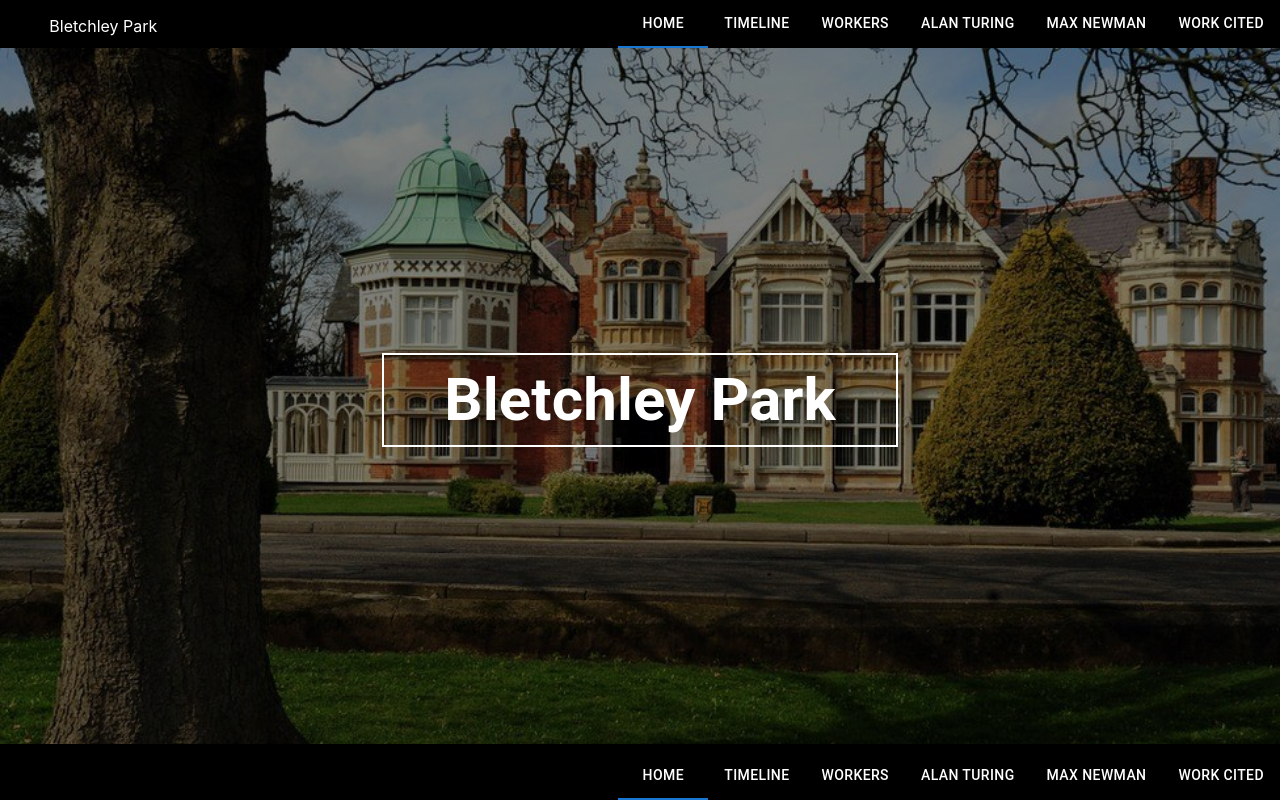
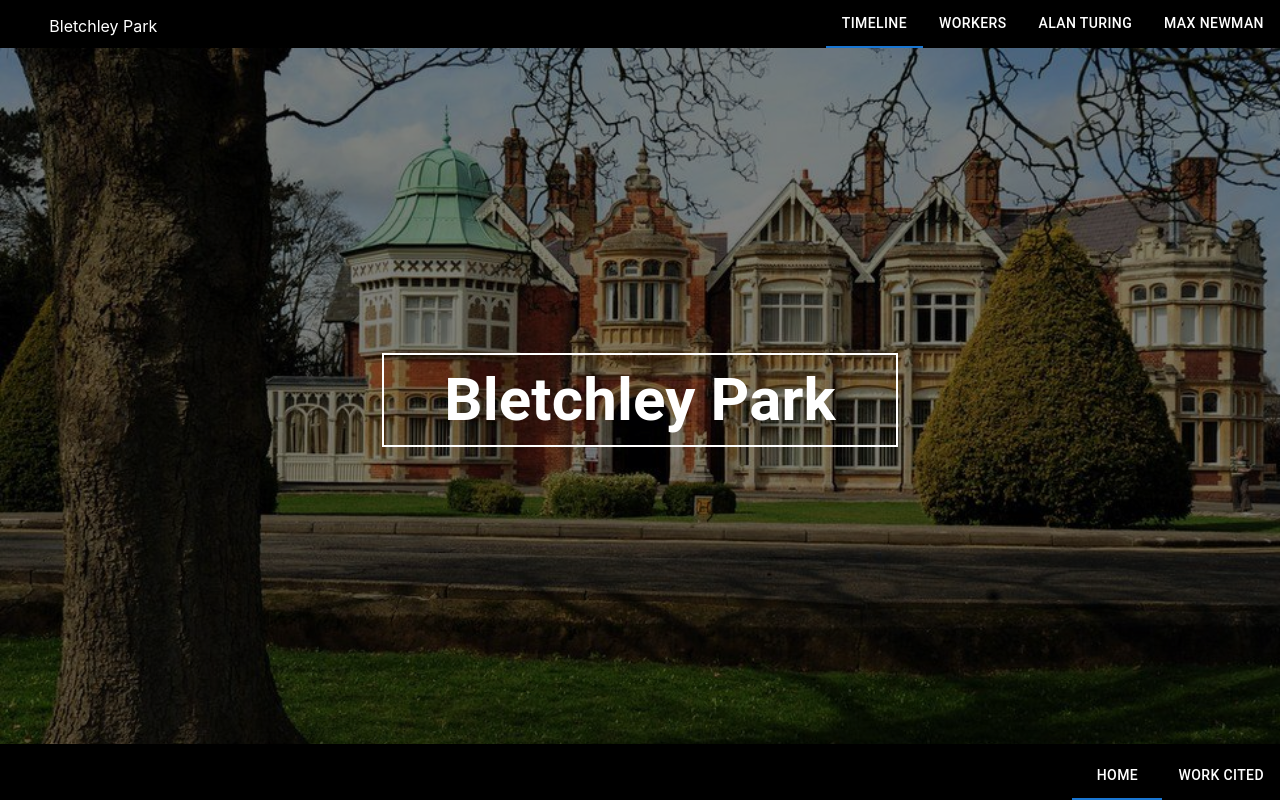
Before and after one commit to kimshek/HPS283, a React (Create React App) app: page / in a window 1280 px wide. Shown: the top 800 px of the page. Built offline with nearby package versions, Linux system fonts and the light colour scheme.

Commit message:
changed top and bottom tabs

```diff
--- a/src/Components/header.js
+++ b/src/Components/header.js
@@ -66,12 +66,12 @@ export default function Header() {
         <Grid item xs={8}>
           <Box sx={{ borderColor: 'divider', backgroundColor: 'black', width: '100%', height: '48px'}}>
             <Tabs value={value} onChange={handleChange} aria-label="basic tabs" sx={{ float:'right'}} >
-              <Tab label={<span style={{ color: 'white' }}>Home</span>} {...a11yProps(0)} />
+              {/* <Tab label={<span style={{ color: 'white' }}>Home</span>} {...a11yProps(0)} /> */}
               <Tab label={<span style={{ color: 'white' }}>Timeline</span>} {...a11yProps(1)} />
               <Tab label={<span style={{ color: 'white' }}>Workers</span>} {...a11yProps(2)} />
               <Tab label={<span style={{ color: 'white' }}>Alan Turing</span>} {...a11yProps(3)} />
               <Tab label={<span style={{ color: 'white' }}>Max Newman</span>} {...a11yProps(4)} />
-              <Tab label={<span style={{ color: 'white' }}>Work Cited</span>} {...a11yProps(5)} />
+              {/* <Tab label={<span style={{ color: 'white' }}>Work Cited</span>} {...a11yProps(5)} /> */}
             </Tabs>
           </Box>
         </Grid>
@@ -149,13 +149,13 @@ export default function Header() {
         </Grid>
         <Grid item xs={8}>
           <Box sx={{ borderColor: 'divider', backgroundColor: 'black', width: '100%', height: '48px'}}>
-            <Tabs value={value} onChange={handleChange} aria-label="basic tabs" sx={{ float:'right'}} >
-              <Tab label={<span style={{ color: 'white' }}>Home</span>} {...a11yProps(0)} />
-              <Tab label={<span style={{ color: 'white' }}>Timeline</span>} {...a11yProps(1)} />
+            <Tabs value={value} aria-label="basic tabs" sx={{ float:'right'}} >
+              <Tab onClick={() =>setValue(0)} label={<span style={{ color: 'white' }}>Home</span>} {...a11yProps(0)} />
+              {/* <Tab label={<span style={{ color: 'white' }}>Timeline</span>} {...a11yProps(1)} />
               <Tab label={<span style={{ color: 'white' }}>Workers</span>} {...a11yProps(2)} />
               <Tab label={<span style={{ color: 'white' }}>Alan Turing</span>} {...a11yProps(3)} />
-              <Tab label={<span style={{ color: 'white' }}>Max Newman</span>} {...a11yProps(4)} />
-              <Tab label={<span style={{ color: 'white' }}>Work Cited</span>} {...a11yProps(5)} />
+              <Tab label={<span style={{ color: 'white' }}>Max Newman</span>} {...a11yProps(4)} /> */}
+              <Tab onClick={() =>setValue(5)} label={<span style={{ color: 'white' }}>Work Cited</span>} {...a11yProps(5)} />
             </Tabs>
           </Box>
         </Grid>
```
